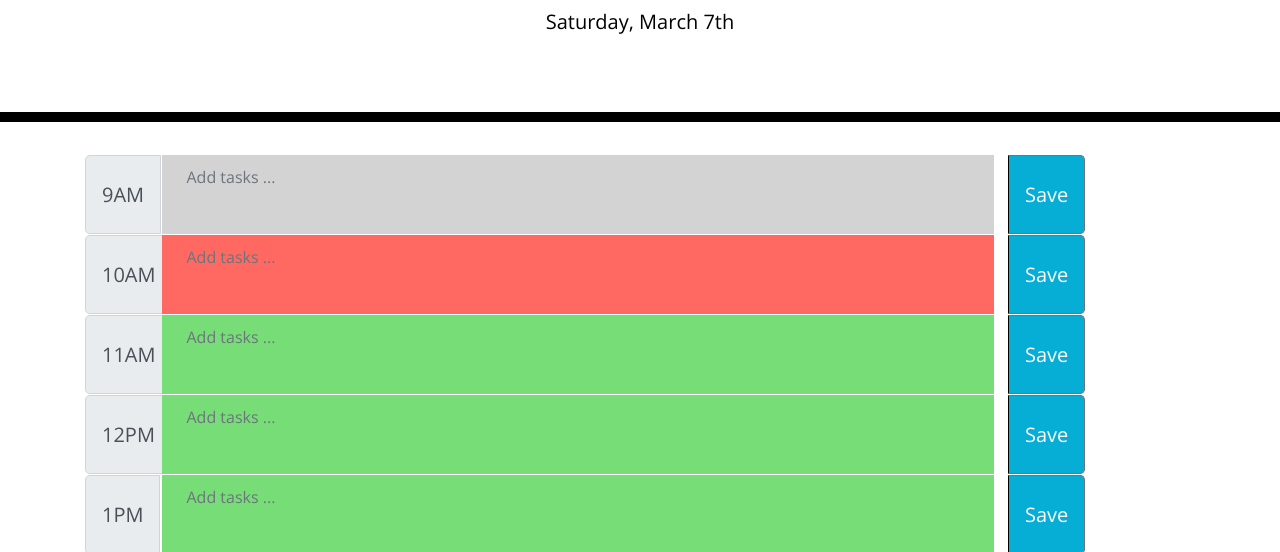
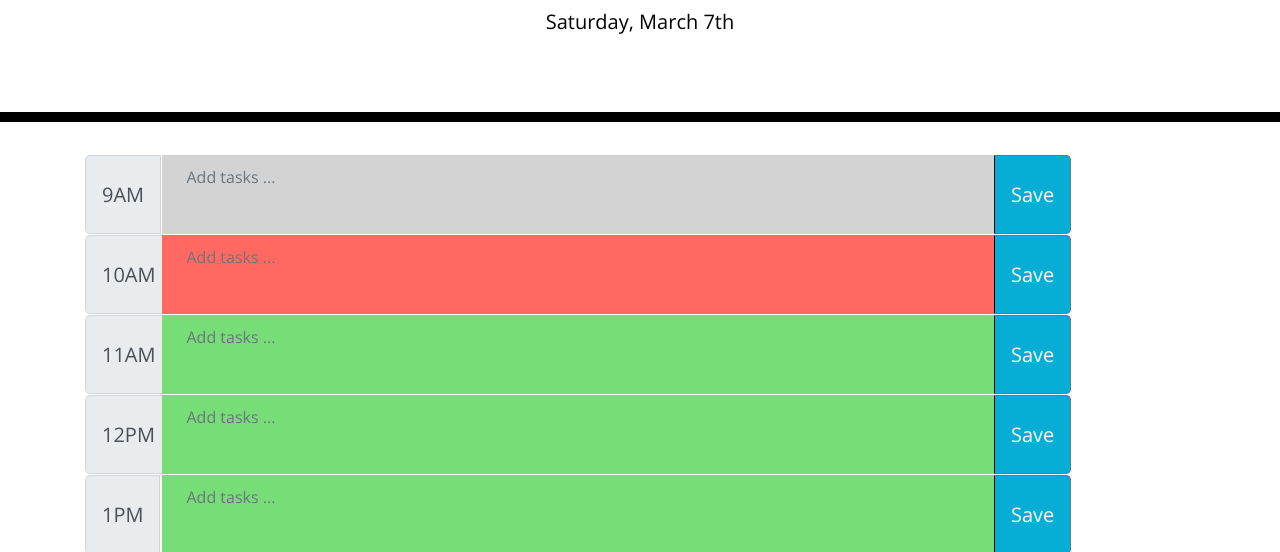
Before and after one commit to alibahrami633/WorkdayScheduler, a plain HTML site: page index.html in a window 1280 px wide. Shown: the part 182-734 px from the top of the page. Drawn offline with nearby package versions, Linux system fonts and the light colour scheme.

Commit message:
small edits in CSS - removing some white spaces

```diff
--- a/assets/style.css
+++ b/assets/style.css
@@ -77,14 +77,6 @@ textarea, .form-control, textarea:focus, .form-control:focus, .form-control:acti
   margin-bottom: 50px;
 }
 
-/* .inputText {
-  width: 100%;
-  height: 100%;
-  margin: 0px;
-  margin: 0px;
+.input-group-append {
+  margin-left: -15px;
 }
-
-.noPadding {
-  padding: 0px;
-  margin: 0px;
-} */
```
